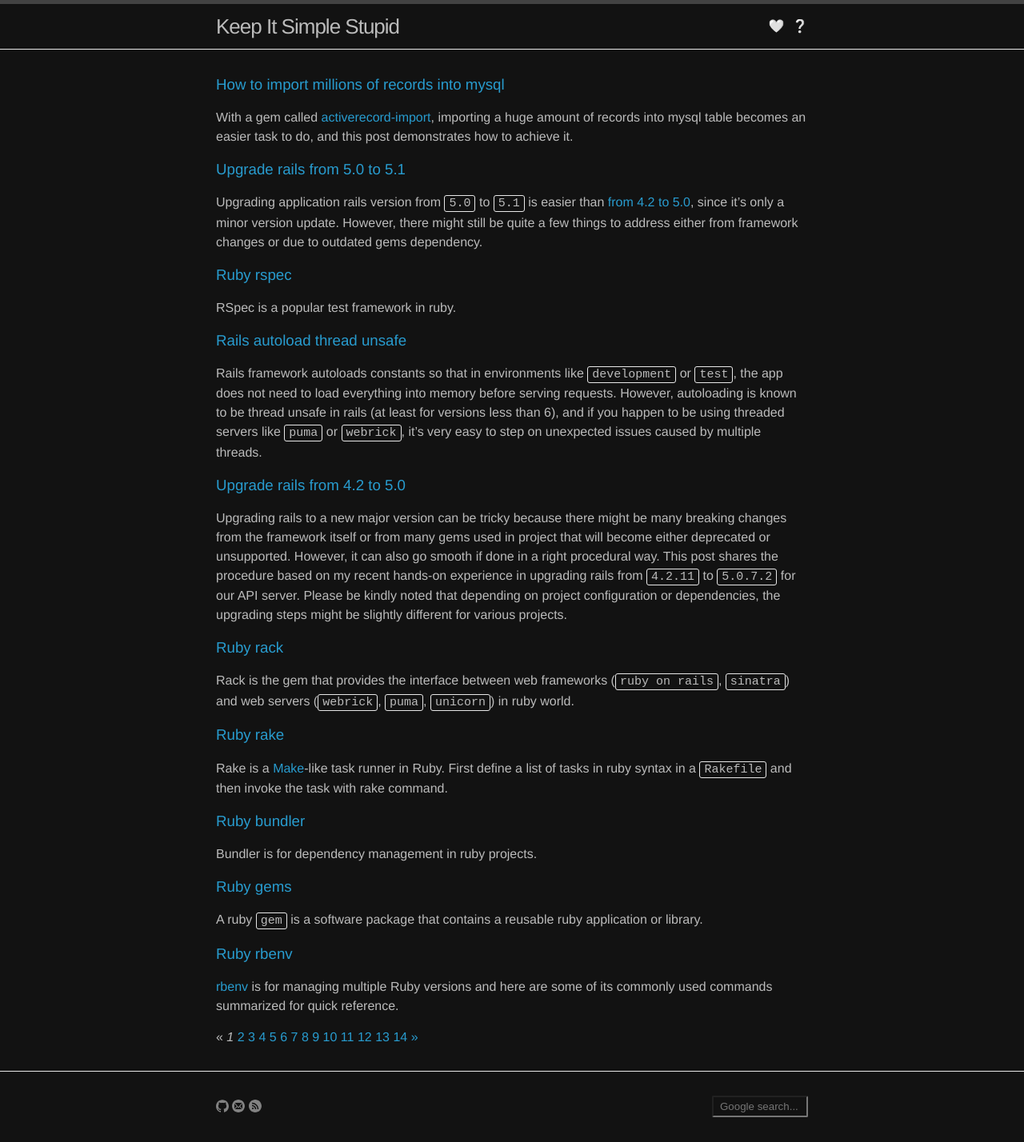
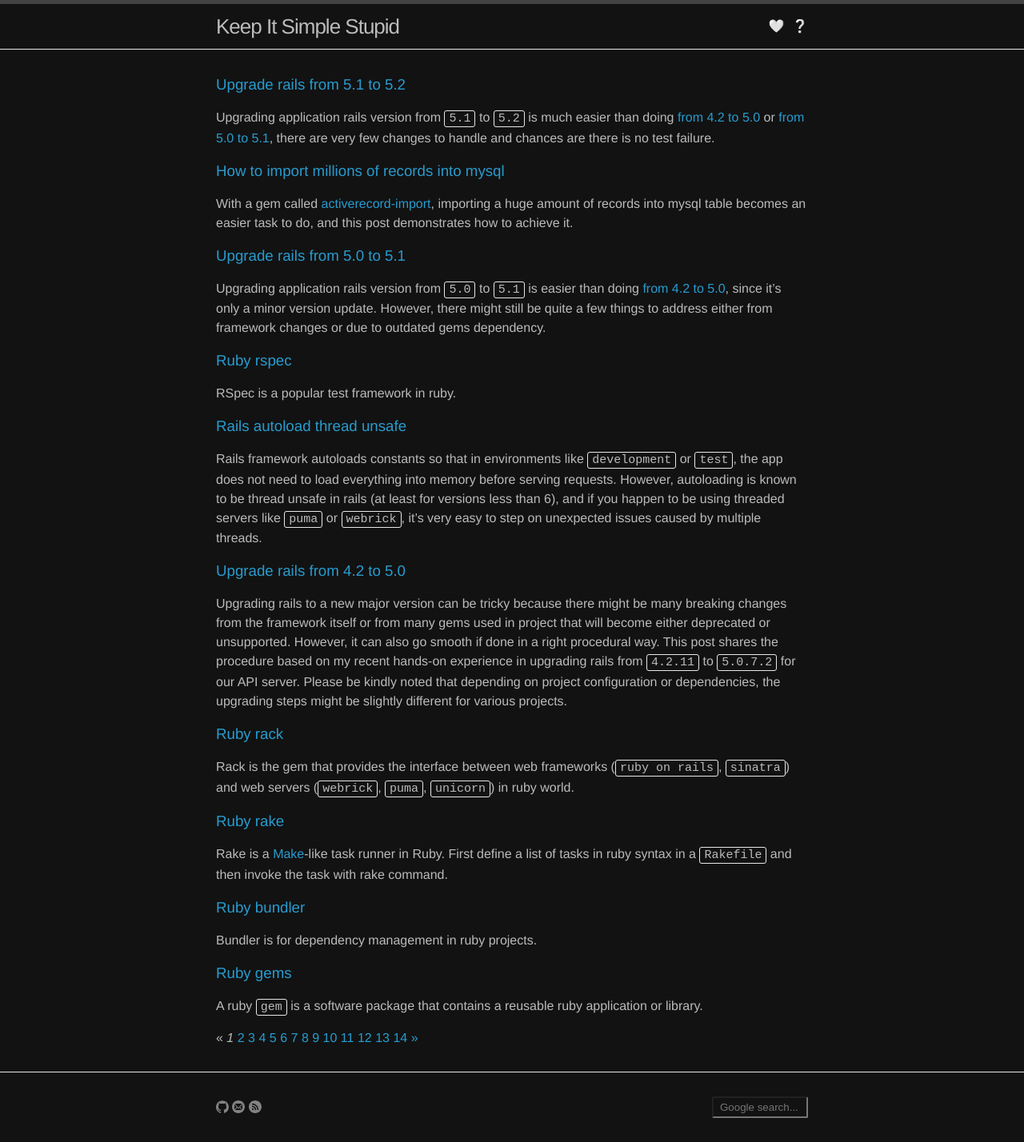
Before and after one commit to yuan-jiang/yuan-jiang.github.io, a Jekyll site: the page built from index.html, in a window 1280 px wide. Shown: the whole page at 80% size. Built offline with Jekyll 4.4.1, drawn with Linux system fonts in a browser that asks for light colours; the list of posts is cut into pages by our own code.

Commit message:
Add rails 5.2 upgrade post

```diff
--- a/_posts/2020-09-06-upgrade-rails-from-5.0-to-5.1.md
+++ b/_posts/2020-09-06-upgrade-rails-from-5.0-to-5.1.md
@@ -5,7 +5,7 @@
 tags: rails
 ---
 
-Upgrading application rails version from `5.0` to `5.1` is easier than [from 4.2 to 5.0](/upgrade-rails-from-4.2-to-5.0), since it's only a minor version update. However, there might still be quite a few things to address either from framework changes or due to outdated gems dependency.
+Upgrading application rails version from `5.0` to `5.1` is easier than doing [from 4.2 to 5.0](/upgrade-rails-from-4.2-to-5.0), since it's only a minor version update. However, there might still be quite a few things to address either from framework changes or due to outdated gems dependency.
 
 ## Config defaults
 Since rails 5.1, it is needed to specify default configuration of which version should be loaded by default:
--- /dev/null
+++ b/_posts/2020-10-22-upgrade-rails-from-5.1-to-5.2.md
@@ -0,0 +1,46 @@
+---
+layout: post
+title: Upgrade rails from 5.1 to 5.2
+date: 2020-10-22 13:25:00 +0900
+tags: rails
+---
+
+Upgrading application rails version from `5.1` to `5.2` is much easier than doing [from 4.2 to 5.0](/upgrade-rails-from-4.2-to-5.0) or [from 5.0 to 5.1](/upgrade-rails-from-5.0-to-5.1), there are very few changes to handle and chances are there is no test failure.
+
+## Things to handle
+- Add `bootsnap` to `Gemfile`
+Rails 5.2 uses a gem called `bootsnap` to speed up app boot time, when you run `rails app:update`, the `boot.rb` will be updated to have such line:
+{% highlight ruby %}
+require 'bootsnap/setup' # Speed up boot time by caching expensive operations.
+{% endhighlight %}
+However, when you run `rails c` or `rails s`, chances are an error will be thrown about the missing of the `bootsnap` gem in `Gemfile`, which is due to that the upgraded version of app does not have the gem included in Gemfile yet. Just add it as follows:
+{% highlight ruby %}
+# Reduces boot times through caching; required in config/boot.rb
+gem 'bootsnap', '>= 1.1.0', require: false
+{% endhighlight %}
+
+- Config defaults
+Rails 5.2 introduces a bunch of default configurations which are saved in the `config/initializers/new_framework_defaults_5_2.rb` file and by default commented out.
+It depends on the use cases per specific app to decide whether it is necessary to use the defaults, when in doubt, you can just keep the defaults from previous version and only enable the new config that's necessary. For instance:
+{% highlight ruby %}
+config.load_defaults 5.1
+{% endhighlight %}
+and uncomment out any config that is really necessary in the `new_framework_defaults_5_2.rb` file.
+
+## Others
+- Rails 5.2 removed `limit: 24` option for `float` type, so you need regenerate a copy of `schema.rb` under rails 5.2 by:
+{% highlight bash %}
+$ bin/rails db:schema:dump
+{% endhighlight %}
+- Deprecation warning about `dalli_store`, which can be replaced with official `:mem_cache_store`. You can follow the official documentation for the switch when necessary:
+{% highlight text %}
+DEPRECATION: :dalli_store will be removed in Dalli 3.0.
+Please use Rails' official :mem_cache_store instead.
+https://guides.rubyonrails.org/caching_with_rails.html
+{% endhighlight %}
+
+## Summary
+Based on app features, there might be other things to handle, such as the use of `config/credentials.yml.enc` and `config/master.key` and so on.
+For more detailed changes, always refer to the offical upgrade guide and release notes:
+- https://guides.rubyonrails.org/upgrading_ruby_on_rails.html#upgrading-from-rails-5-1-to-rails-5-2
+- https://guides.rubyonrails.org/5_2_release_notes.html
```
